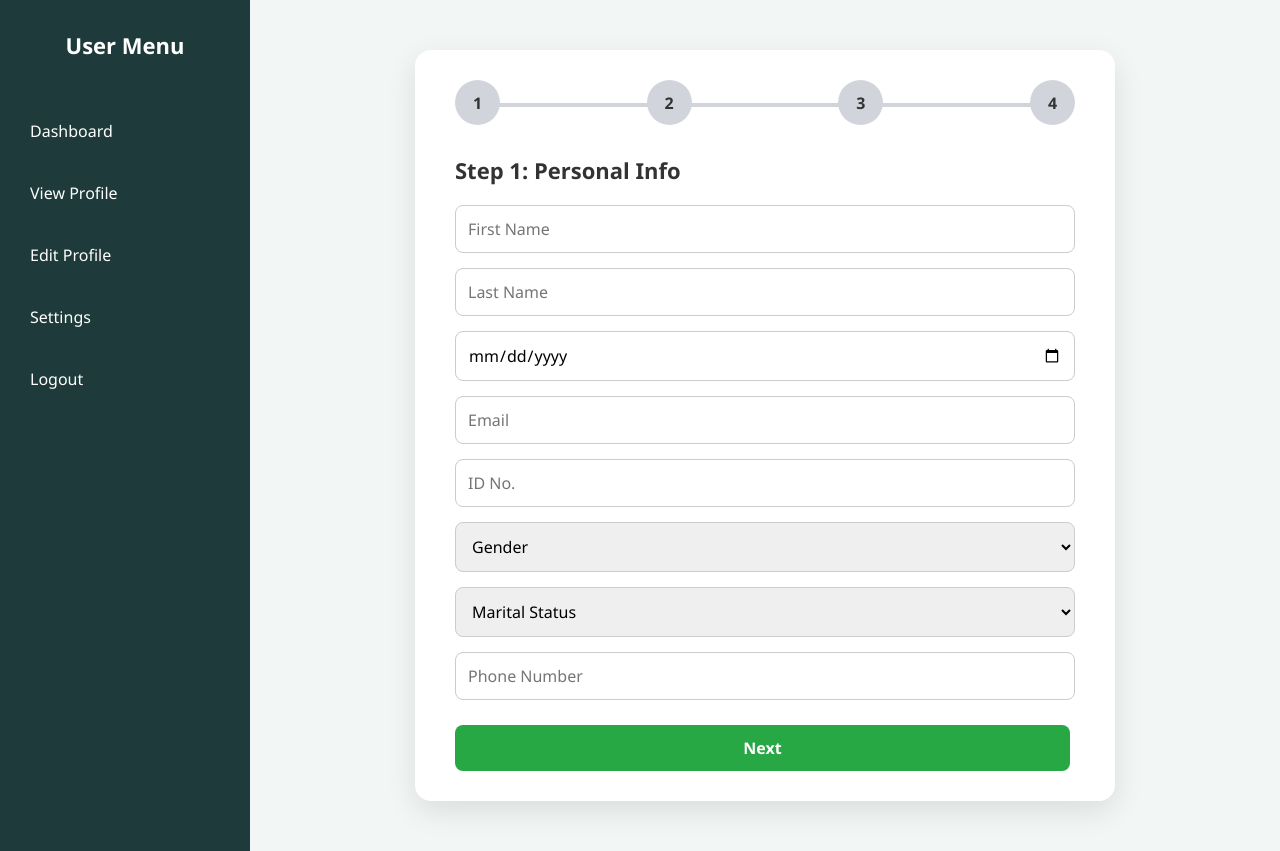
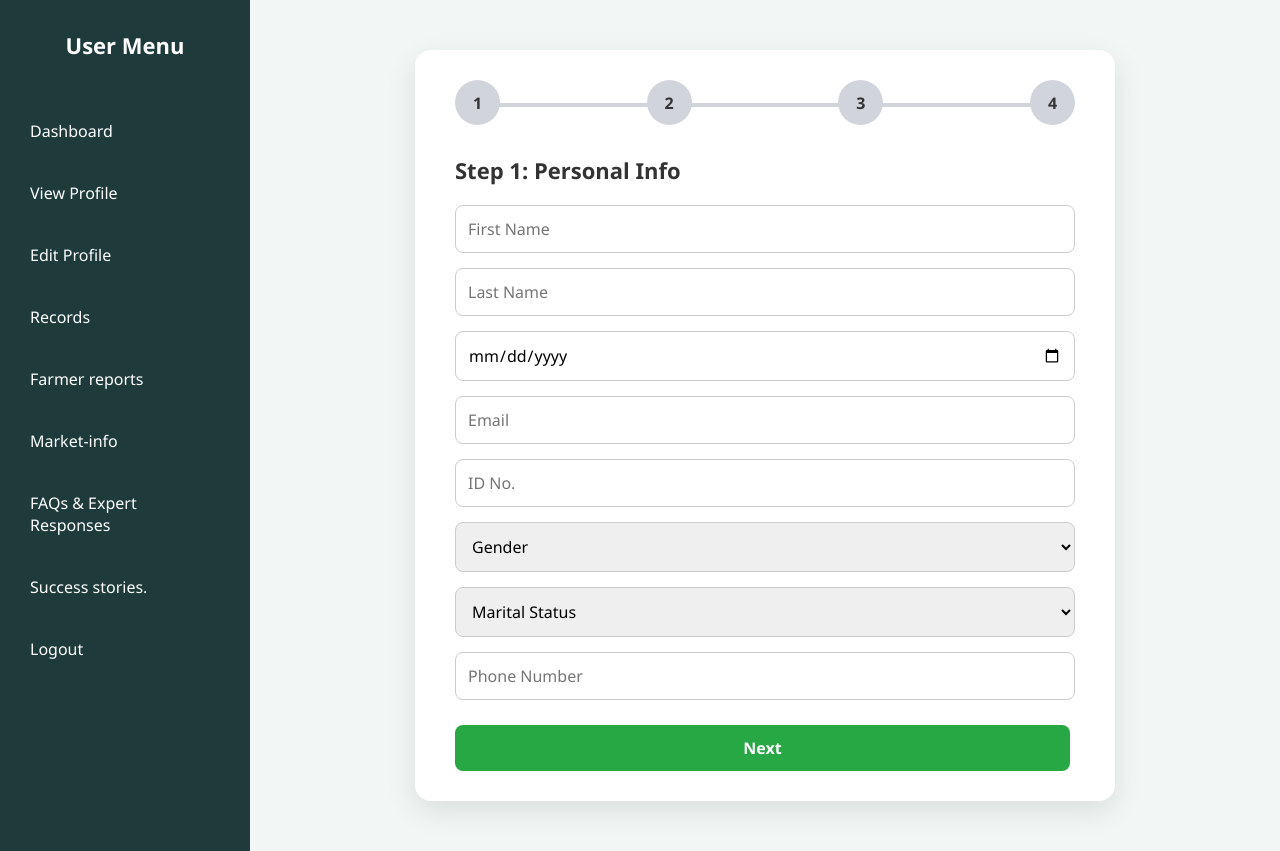
Before and after one commit to dickie-tech/Agri-Digi-App, a website: page profile.html in a window 1280 px wide. Drawn offline with Linux system fonts and the light colour scheme.

Commit message:
feat: Add other features to user menu sidebar

```diff
--- a/profile.html
+++ b/profile.html
@@ -42,7 +42,11 @@
     <a href="#">Dashboard</a>
     <a href="view-profile.html">View Profile</a>
     <a href="#">Edit Profile</a>
-    <a href="#">Settings</a>
+    <a href="#">Records</a>
+    <a href="#">Farmer reports</a>
+    <a href="#">Market-info</a>
+    <a href="#">FAQs & Expert Responses</a>
+    <a href="#">Success stories.</a>
     <a href="login.html">Logout</a>
   </div>
 
```
